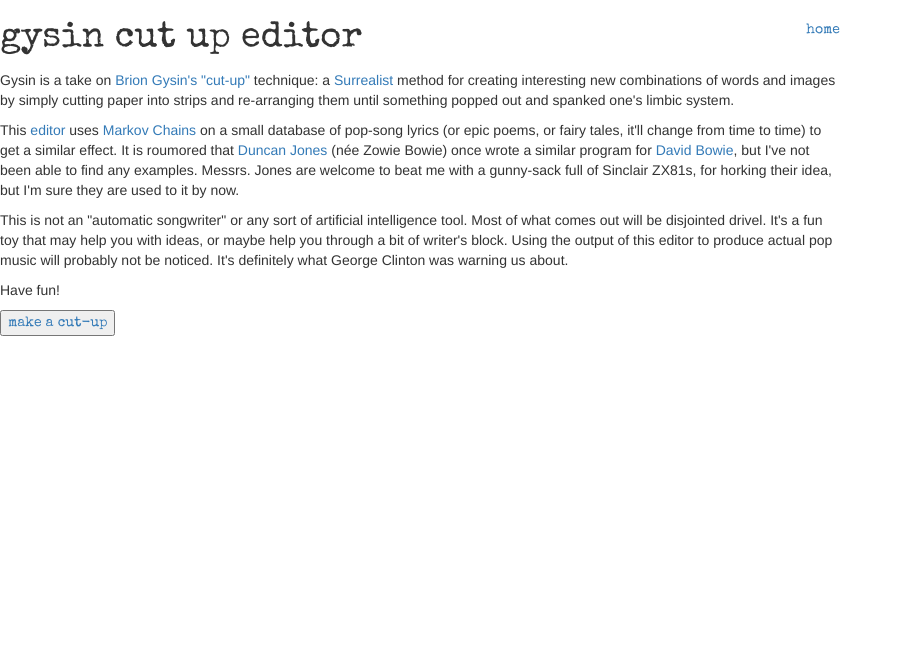
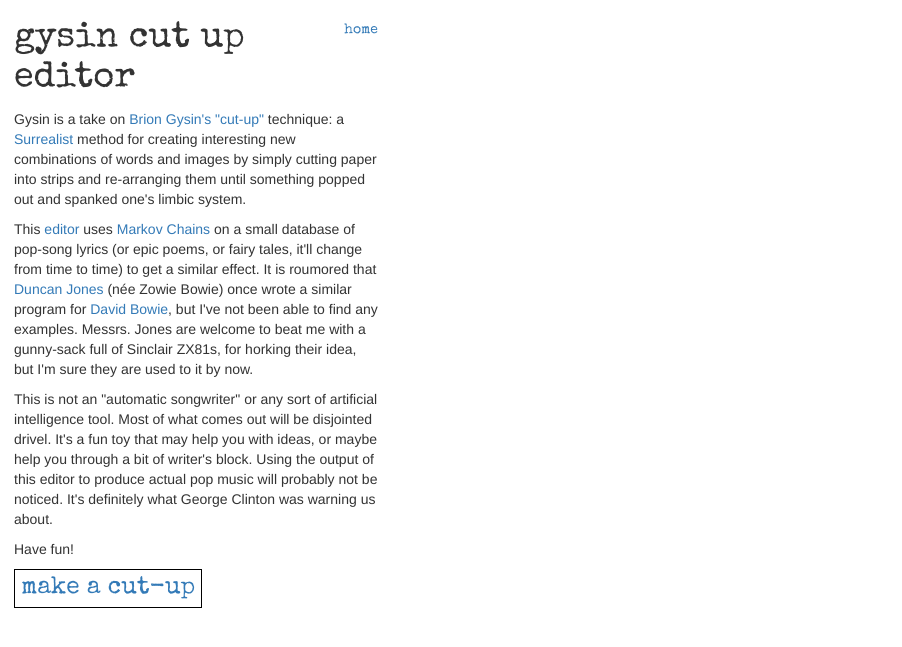
Before and after one commit to lysdexia/gysin, a Flask app: page / in a window 1280 px wide. Shown: the top 647 px of the page, without its empty margins (0-902 px from the left). Run offline with Flask 2, Linux system fonts and the light colour scheme; some libraries are stand-ins or nearby versions.

Commit message:
further effing with style

```diff
--- a/gysin/static/css/gysin.css
+++ b/gysin/static/css/gysin.css
@@ -6,6 +6,17 @@ a {
 
 h1, h2, button, #home, #poesy, #spinnerspace {
 	font-family: 'Special Elite', cursive;
+}
+
+button {
+	font-size: 1.75em;
+	border: solid black 1px;
+	background: white;
+}
+
+body {
+	margin: 1em;
+	width: 26em;
 }
 
 #editor {
```
